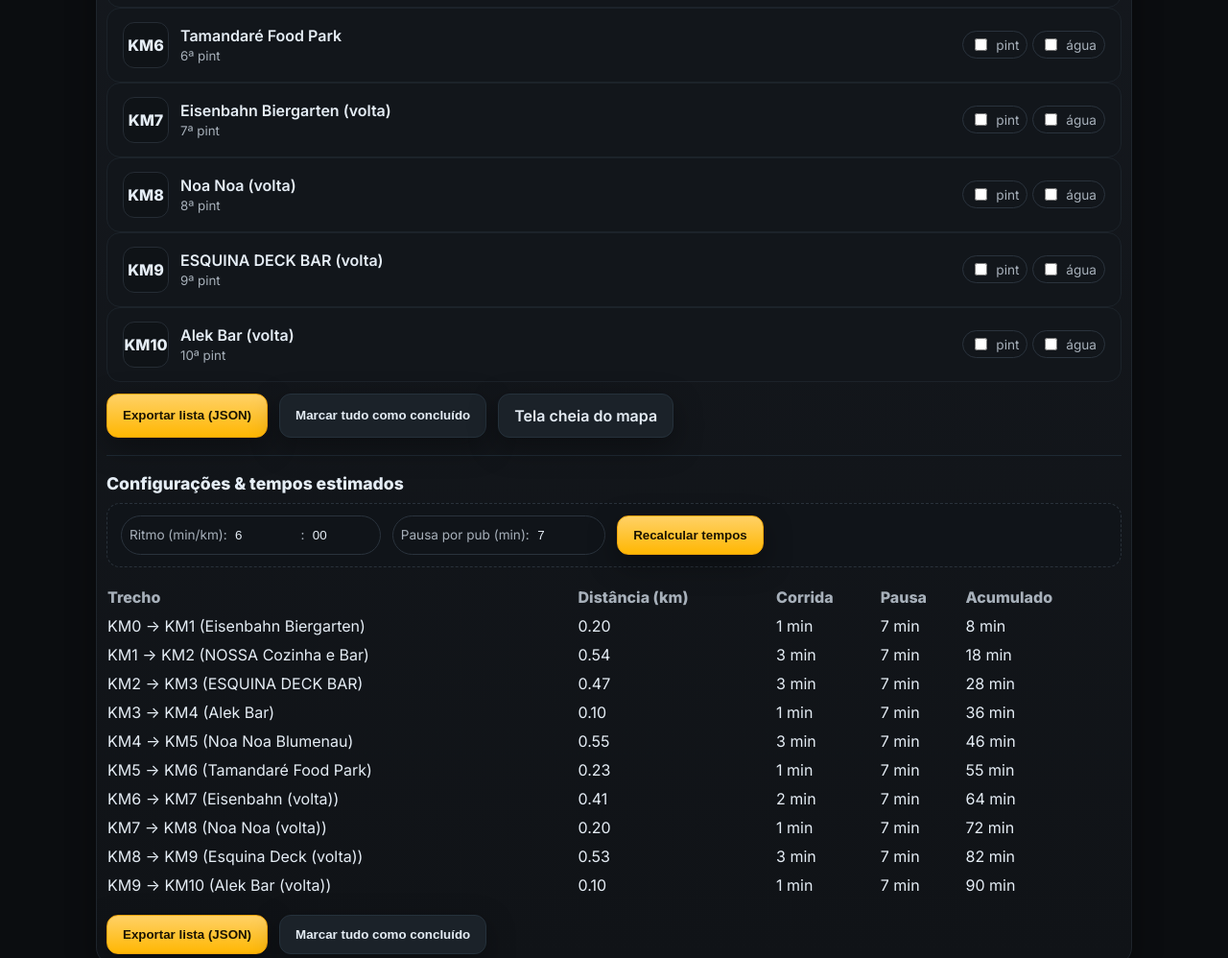
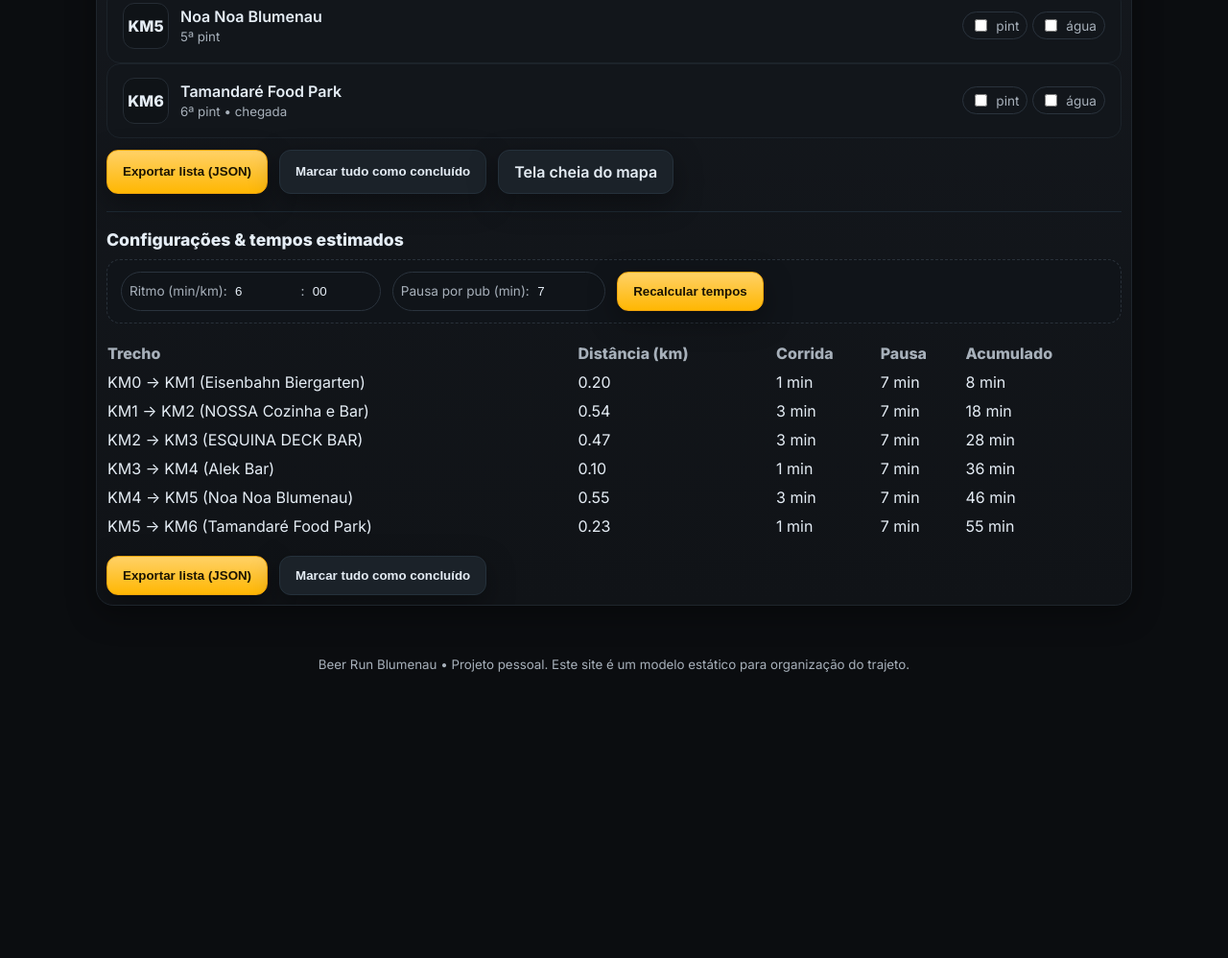
Before and after one commit to jaozao1337/10k-beer-BNU, a plain HTML site: page index.html in a window 1280 px wide. Shown: the part 1606-2604 px from the top of the page at 96% size. After the commit the page ends 2347 px from the top, so only its background shows below. Drawn offline with nearby package versions, Linux system fonts and the light colour scheme.

Commit message:
Update index.html

```diff
--- a/index.html
+++ b/index.html
@@ -3,7 +3,7 @@
 <head>
   <meta charset="utf-8" />
   <meta name="viewport" content="width=device-width, initial-scale=1" />
-  <title>Beer Run Blumenau 10K</title>
+  <title>Blumenau 6K — 1 km • 1 pub • 1 pint</title>
   <meta name="description" content="Corrida temática em Blumenau: 10 km, a cada 1 km parar em um pub para 1 pint. Mapa, regras e lista de paradas." />
   <link rel="preconnect" href="https://fonts.googleapis.com">
   <link rel="preconnect" href="https://fonts.gstatic.com" crossorigin>
@@ -75,22 +75,26 @@
 <body>
   <header>
     <span class="badge">🍺🏃‍♂️ Beer Run</span>
-    <h1 class="title">Blumenau 10K — 1 km • 1 pub • 1 pint</h1>
-    <p class="subtitle">Proposta de corrida urbana divertida: completar <b>10 km</b> passando por pubs a cada <b>1 km</b>, tomando <b>1 pint</b> em cada parada. Vale dar pequenas voltas em quadra para fechar a distância. Tolerância de <b>±100 m</b> entre paradas.</p>
+    <h1 class="title">Blumenau 6K — 1 km • 1 pub • 1 pint</h1>
+    <p class="subtitle">Proposta de corrida urbana divertida: completar <b>6 km</b> passando por pubs a cada <b>1 km</b>, tomando <b>1 pint</b> em cada parada. Vale dar pequenas voltas em quadra para fechar a distância. Tolerância de <b>±100 m</b> entre paradas.</p>
   </header>
 
   <main class="grid">
     <!-- Coluna do mapa -->
     <section class="card section">
-      <h3>Mapa — rota fiel ao seu print (ampliada)</h3>
+      <h3>Mapa — Google Maps (rota oficial ~5,9 km)</h3>
       <div class="map-wrap">
-        <div id="map"></div>
+        <iframe src="https://www.google.com/maps/dir/Parque+Ramiro+Ruediger/Eisenbahn+Biergarten/NOSSA+Cozinha+e+Bar/ESQUINA+DECK+BAR/Alek+Bar/Noa+Noa+Blumenau/Tamandar%C3%A9+Food+Park/@-26.9135027,-49.0908527,15z/am=t/data=!3m1!4b1!4m79!4m78!1m10!1m1!1s0x94df192c74b4af19:0xcbfa9dde180aaf3!2m2!1d-49.0854747!2d-26.9134278!3m4!1m2!1d-49.0877278!2d-26.9143896!3s0x94df192c197141af:0x70863b6020d6d2c8!1m20!1m1!1s0x94df19801e880781:0xb669ea20ac861570!2m2!1d-49.0837427!2d-26.914365!3m4!1m2!1d-49.0834158!2d-26.9171734!3s0x94df1928691ccc95:0x489c4ad221a2cb1b!3m4!1m2!1d-49.0858547!2d-26.9179816!3s0x94df1928b8e1b06b:0xba0673a78b88e415!3m4!1m2!1d-49.0867041!2d-26.9182234!3s0x94df1928b4c281cf:0x4a83ee0740b6227!1m5!1m1!1s0x94df193e80108ebd:0xc8db62e94f28dbb5!2m2!1d-49.0869563!2d-26.9183266!1m10!1m1!1s0x94df193f76714149:0xe680b9775cc34431!2m2!1d-49.0903409!2d-26.9153469!3m4!1m2!1d-49.086916!2d-26.9147089!3s0x94df192eac9732cf:0x443a7ed94b08b9f7!1m10!1m1!1s0x94df191837974133:0xfb140b4a189ee218!2m2!1d-49.0908103!2d-26.9145927!3m4!1m2!1d-49.0917955!2d-26.9113143!3s0x94df192d55ee6d4d:0x2b6f5d8073377534!1m10!1m1!1s0x94df19d5111ec857:0x643775d8a3ceafda!2m2!1d-49.0854484!2d-26.9134193!3m4!1m2!1d-49.087781!2d-26.9142892!3s0x94df192c197141af:0x70863b6020d6d2c8!1m5!1m1!1s0x94df192b76bea40b:0x163dee3f6c978a85!2m2!1d-49.0862793!2d-26.9115097!3e2?entry=tts&output=embed" allowfullscreen="" loading="lazy" referrerpolicy="no-referrer-when-downgrade" style="width:100%;height:100%;border:0"></iframe>
+      </div>
+      <div class="cta">
+        <a class="btn primary" target="_blank" href="https://maps.app.goo.gl/DctECxPaSkQcfvnw5">Abrir no Google Maps</a>
+      </div>
       </div>
       <div class="cta">
         <a class="btn primary" target="_blank" href="https://maps.app.goo.gl/M1WBUEuadBUzHJ5Y9">Abrir no Google Maps</a>
         <a class="btn" target="_blank" href="https://www.google.com/mymaps">Editar no My Maps</a>
       </div>
-      <p class="pill" style="margin-top:10px">Status: <b>10/10</b> paradas planejadas (4 novas no final)</p>
+      <p class="pill" style="margin-top:10px">Status: <b>6/6</b> paradas definidas (6 pints)</p>
     </section>
 
     <!-- Coluna lateral com regras e explicação -->
@@ -117,11 +121,7 @@
         <li class="stop" data-lat="-26.9153469" data-lng="-49.0903409"><div class="left"><div class="km">KM3</div><div><div class="name">ESQUINA DECK BAR</div><small>3ª pint</small></div></div><div><label class="pill"><input type="checkbox" class="chk-pint"> pint</label> <label class="pill"><input type="checkbox" class="chk-agua"> água</label></div></li>
         <li class="stop" data-lat="-26.9145927" data-lng="-49.0908103"><div class="left"><div class="km">KM4</div><div><div class="name">Alek Bar</div><small>4ª pint</small></div></div><div><label class="pill"><input type="checkbox" class="chk-pint"> pint</label> <label class="pill"><input type="checkbox" class="chk-agua"> água</label></div></li>
         <li class="stop" data-lat="-26.9134193" data-lng="-49.0854484"><div class="left"><div class="km">KM5</div><div><div class="name">Noa Noa Blumenau</div><small>5ª pint</small></div></div><div><label class="pill"><input type="checkbox" class="chk-pint"> pint</label> <label class="pill"><input type="checkbox" class="chk-agua"> água</label></div></li>
-        <li class="stop" data-lat="-26.9115097" data-lng="-49.0862793"><div class="left"><div class="km">KM6</div><div><div class="name">Tamandaré Food Park</div><small>6ª pint</small></div></div><div><label class="pill"><input type="checkbox" class="chk-pint"> pint</label> <label class="pill"><input type="checkbox" class="chk-agua"> água</label></div></li>
-        <li class="stop" data-lat="-26.914365" data-lng="-49.0837427"><div class="left"><div class="km">KM7</div><div><div class="name">Eisenbahn Biergarten (volta)</div><small>7ª pint</small></div></div><div><label class="pill"><input type="checkbox" class="chk-pint"> pint</label> <label class="pill"><input type="checkbox" class="chk-agua"> água</label></div></li>
-        <li class="stop" data-lat="-26.9134193" data-lng="-49.0854484"><div class="left"><div class="km">KM8</div><div><div class="name">Noa Noa (volta)</div><small>8ª pint</small></div></div><div><label class="pill"><input type="checkbox" class="chk-pint"> pint</label> <label class="pill"><input type="checkbox" class="chk-agua"> água</label></div></li>
-        <li class="stop" data-lat="-26.9153469" data-lng="-49.0903409"><div class="left"><div class="km">KM9</div><div><div class="name">ESQUINA DECK BAR (volta)</div><small>9ª pint</small></div></div><div><label class="pill"><input type="checkbox" class="chk-pint"> pint</label> <label class="pill"><input type="checkbox" class="chk-agua"> água</label></div></li>
-        <li class="stop" data-lat="-26.9145927" data-lng="-49.0908103"><div class="left"><div class="km">KM10</div><div><div class="name">Alek Bar (volta)</div><small>10ª pint</small></div></div><div><label class="pill"><input type="checkbox" class="chk-pint"> pint</label> <label class="pill"><input type="checkbox" class="chk-agua"> água</label></div></li>
+        <li class="stop" data-lat="-26.9115097" data-lng="-49.0862793"><div class="left"><div class="km">KM6</div><div><div class="name">Tamandaré Food Park</div><small>6ª pint • chegada</small></div></div><div><label class="pill"><input type="checkbox" class="chk-pint"> pint</label> <label class="pill"><input type="checkbox" class="chk-agua"> água</label></div></li>
       </ul>
       <div class="cta">
         <button class="btn accent" id="export">Exportar lista (JSON)</button>
@@ -153,111 +153,21 @@
   </footer>
 
   <script>
-    const q = (s, r=document) => r.querySelector(s);
-    const qa = (s, r=document) => [...r.querySelectorAll(s)];
+    // Somente utilidades de lista/tempos e export — sem mapa alternativo
+    const q = (s, r=document) => r.querySelector(s); const qa = (s, r=document) => [...r.querySelectorAll(s)];
 
-    // ========= Leaflet Map =========
-    const map = L.map('map');
-    L.tileLayer('https://{s}.tile.openstreetmap.org/{z}/{x}/{y}.png', {
-      attribution: '&copy; OpenStreetMap contributors'
-    }).addTo(map);
+    // Guardar possíveis nomes editáveis no futuro
+    qa('.name[contenteditable]').forEach((n,i)=>{ const key='stopName'+i; const saved=localStorage.getItem(key); if(saved) n.textContent=saved; n.addEventListener('input',()=>localStorage.setItem(key,n.textContent.trim())); });
 
-    // Rota fiel ao seu print (aproximação com muitos vértices)
-    const route = [
-      // Loop interno no Parque Ramiro (parecido com o print)
-      [-26.91379, -49.08618],[-26.91405, -49.08579],[-26.91418, -49.08520],[-26.91407, -49.08463],[-26.91376, -49.08420],[-26.91331, -49.08400],[-26.91290, -49.08414],[-26.91257, -49.08450],[-26.91243, -49.08504],[-26.91253, -49.08561],[-26.91283, -49.08603],[-26.91324, -49.08624],[-26.91362, -49.08622],[-26.91379, -49.08618],
-      // Saída leste até Eisenbahn Biergarten
-      [-26.91370, -49.08590],[-26.91378, -49.08555],[-26.91395, -49.08521],[-26.91415, -49.08492],[-26.91433, -49.08463],[-26.91437, -49.08430],[-26.91437, -49.08395],[-26.914365, -49.0837427],
-      // Grande laço para sudeste/sul e retorno (conforme pontos do print)
-      [-26.91510, -49.08330],[-26.91605, -49.08380],[-26.91710, -49.08460],[-26.91800, -49.08570],[-26.91820, -49.08660],
-      // NOSSA Cozinha e Bar
-      [-26.9183266, -49.0869563],
-      // Oeste até Esquina Deck e Alek, com meia-volta
-      [-26.91750, -49.08840],[-26.91640, -49.08940],[-26.91580, -49.09005],[-26.9153469, -49.0903409],
-      [-26.9149000, -49.09060],[-26.9145927, -49.0908103],
-      // Retorno ao entorno do Parque/Noa Noa com zigue-zagues (como no print)
-      [-26.91430, -49.09010],[-26.91405, -49.08940],[-26.91380, -49.08860],[-26.91365, -49.08790],[-26.91352, -49.08720],[-26.91347, -49.08660],[-26.91342, -49.08600],[-26.9134193, -49.0854484],
-      // Laços ao norte do parque (região "Resenhas bar" no print)
-      [-26.91295, -49.08525],[-26.91220, -49.08510],[-26.91160, -49.08530],[-26.91110, -49.08580],[-26.91090, -49.08640],[-26.91110, -49.08710],[-26.91160, -49.08750],[-26.91230, -49.08745],[-26.91290, -49.08705],[-26.91320, -49.08650],
-      // Saída para oeste até Tamandaré Food Park (ponto final do seu link)
-      [-26.91270, -49.08630],[-26.91220, -49.08631],[-26.91180, -49.08630],[-26.9115097, -49.0862793]
-    ];
+    // Cálculo simples de tempos por trecho (distâncias aproximadas entre paradas)
+    const R=6371e3, rad=d=>d*Math.PI/180; function hav(a,b){ const dLat=rad(b.lat-a.lat), dLng=rad(b.lng-a.lng); const s=Math.sin(dLat/2)**2 + Math.cos(rad(a.lat))*Math.cos(rad(b.lat))*Math.sin(dLng/2)**2; return 2*R*Math.asin(Math.sqrt(s))/1000; }
+    function getStops(){ return [...document.querySelectorAll('#stops .stop')].map(li=>({ km: li.querySelector('.km').textContent, nome: li.querySelector('.name')?.textContent.trim(), lat: parseFloat(li.dataset.lat), lng: parseFloat(li.dataset.lng) })); }
+    function secToHMM(sec){ const m=Math.round(sec/60); return m+" min"; }
+    function recalc(){ const paceMin=parseInt(document.getElementById('paceMin')?.value||6), paceSec=parseInt(document.getElementById('paceSec')?.value||0), stopMin=parseInt(document.getElementById('stopMin')?.value||7); const pace=paceMin*60+paceSec; const tbody=document.querySelector('#timesTable tbody'); if(!tbody)return; tbody.innerHTML=''; let cum=0; const s=getStops(); for(let i=0;i<s.length-1;i++){ const a=s[i], b=s[i+1]; const dist=hav(a,b); const run=Math.round(dist*pace), pause=stopMin*60; cum+=run+pause; const tr=document.createElement('tr'); tr.innerHTML=`<td>${a.km} → ${b.km} (${b.nome})</td><td>${dist.toFixed(2)}</td><td>${secToHMM(run)}</td><td>${stopMin} min</td><td>${secToHMM(cum)}</td>`; tbody.appendChild(tr);} }
+    document.getElementById('recalc')?.addEventListener('click', recalc); recalc();
 
-    const poly = L.polyline(route, { color: '#ffd166', weight: 5, opacity: 0.9 }).addTo(map);
-    map.fitBounds(poly.getBounds(), { padding: [20,20] });
-
-    // Paradas (10/10) com marcadores numerados
-    const stops = [
-      {n:0, name:'Parque Ramiro Ruediger (largada)', lat:-26.9134278, lng:-49.0854747},
-      {n:1, name:'Eisenbahn Biergarten', lat:-26.914365, lng:-49.0837427},
-      {n:2, name:'NOSSA Cozinha e Bar', lat:-26.9183266, lng:-49.0869563},
-      {n:3, name:'ESQUINA DECK BAR', lat:-26.9153469, lng:-49.0903409},
-      {n:4, name:'Alek Bar', lat:-26.9145927, lng:-49.0908103},
-      {n:5, name:'Noa Noa Blumenau', lat:-26.9134193, lng:-49.0854484},
-      {n:6, name:'Tamandaré Food Park', lat:-26.9115097, lng:-49.0862793},
-      // KM7–KM10 (voltas planejadas — alinhadas ao seu caminho)
-      {n:7, name:'Eisenbahn (volta)', lat:-26.914365, lng:-49.0837427},
-      {n:8, name:'Noa Noa (volta)', lat:-26.9134193, lng:-49.0854484},
-      {n:9, name:'Esquina Deck (volta)', lat:-26.9153469, lng:-49.0903409},
-      {n:10, name:'Alek Bar (volta)', lat:-26.9145927, lng:-49.0908103}
-    ];
-
-    const numIcon = (i)=> L.divIcon({ className:'num-marker', html: i, iconSize:[28,28], iconAnchor:[14,14] });
-    stops.forEach(s => {
-      L.marker([s.lat, s.lng], { icon: numIcon(s.n) }).addTo(map).bindPopup(`<b>KM${s.n}</b> — ${s.name}`);
-    });
-
-    // ========= Controles existentes (lista, tempos, export) =========
-    // Save editable names (se houver)
-    qa('.name[contenteditable]').forEach((n,i)=>{
-      const key = 'stopName'+i; const saved = localStorage.getItem(key); if(saved) n.textContent = saved;
-      n.addEventListener('input', ()=> localStorage.setItem(key, n.textContent.trim()));
-    });
-
-    // Mark all confirmed (se existir o botão)
-    const markBtn = q('#markAll');
-    if (markBtn){ markBtn.onclick = () => { qa('.status').forEach(s=>{ s.textContent='confirmado'; s.classList.remove('pending'); }); } }
-
-    // Distância & pacing (usando paradas para estimar por trecho)
-    const R = 6371e3; const rad = d => d * Math.PI / 180;
-    function haversine(a,b){
-      const dLat = rad(b.lat-a.lat), dLng = rad(b.lng-a.lng);
-      const s = Math.sin(dLat/2)**2 + Math.cos(rad(a.lat))*Math.cos(rad(b.lat))*Math.sin(dLng/2)**2;
-      return 2*R*Math.asin(Math.sqrt(s))/1000; // km
-    }
-
-    function getStops(){
-      return stops.map(s=>({ km:`KM${s.n}`, nome:s.name, lat:s.lat, lng:s.lng }));
-    }
-
-    function secToHMM(sec){ const m=Math.round(sec/60); return m+" min"; }
-
-    function recalc(){
-      const paceMin = parseInt(document.getElementById('paceMin').value||6);
-      const paceSec = parseInt(document.getElementById('paceSec').value||0);
-      const stopMin = parseInt(document.getElementById('stopMin').value||7);
-      const pace = (paceMin*60 + paceSec);
-      const tbody = document.querySelector('#timesTable tbody');
-      tbody.innerHTML = '';
-      let cum=0; const s = getStops();
-      for(let i=0;i<s.length-1;i++){
-        const a=s[i], b=s[i+1];
-        const dist = haversine(a,b);
-        const run = Math.round(dist*pace); const pause = stopMin*60; cum += run+pause;
-        const tr=document.createElement('tr');
-        tr.innerHTML = `<td>${a.km} → ${b.km} (${b.nome})</td><td>${dist.toFixed(2)}</td><td>${secToHMM(run)}</td><td>${stopMin} min</td><td>${secToHMM(cum)}</td>`;
-        tbody.appendChild(tr);
-      }
-    }
-    document.getElementById('recalc').onclick = recalc; recalc();
-
-    // Export JSON dos stops
-    const exportBtn = document.getElementById('export');
-    if (exportBtn){ exportBtn.onclick = () => {
-      const data = getStops();
-      const blob = new Blob([JSON.stringify(data,null,2)], {type:'application/json'});
-      const a = document.createElement('a'); a.href = URL.createObjectURL(blob); a.download='beer-run-blumenau-stops.json'; a.click(); URL.revokeObjectURL(a.href);
-    }; }
+    // Export JSON das paradas
+    document.getElementById('export')?.addEventListener('click', ()=>{ const data=getStops(); const blob=new Blob([JSON.stringify(data,null,2)],{type:'application/json'}); const a=document.createElement('a'); a.href=URL.createObjectURL(blob); a.download='beer-run-blumenau-6K.json'; a.click(); URL.revokeObjectURL(a.href); });
   </script>
 </body>
 </html>
```
